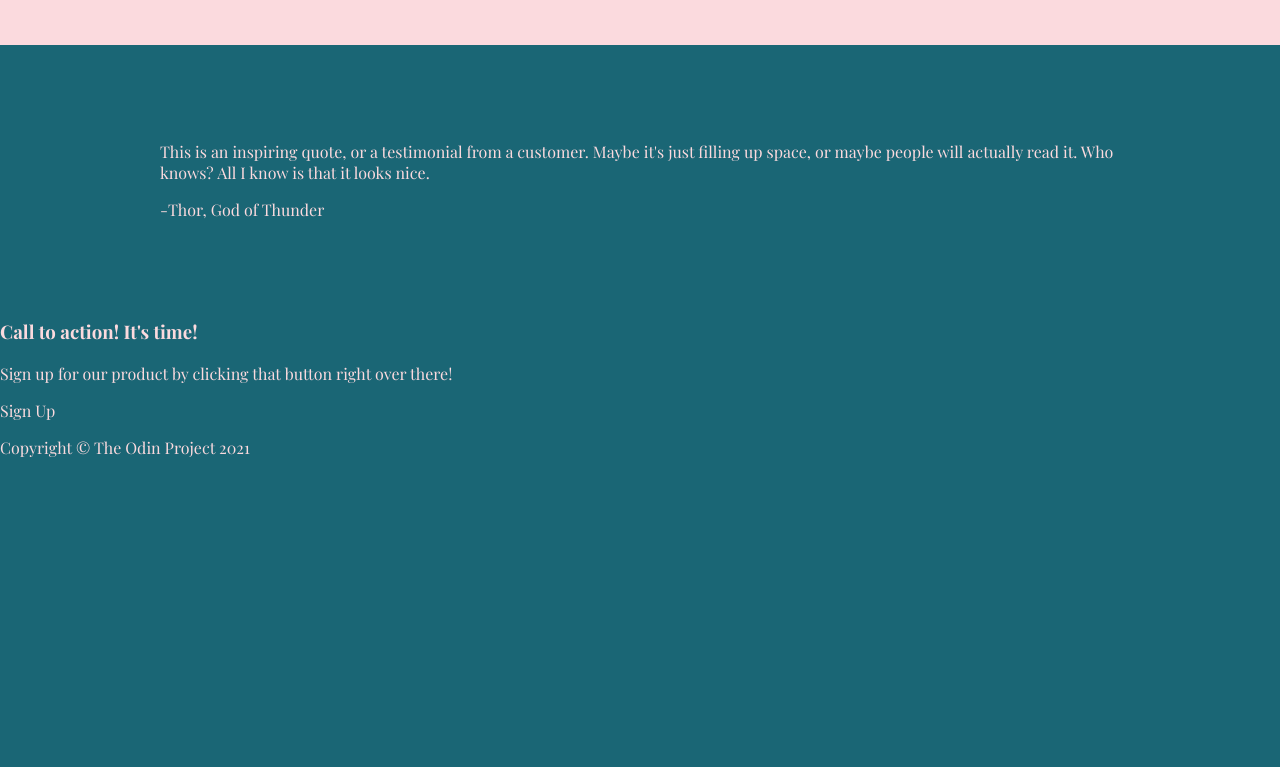
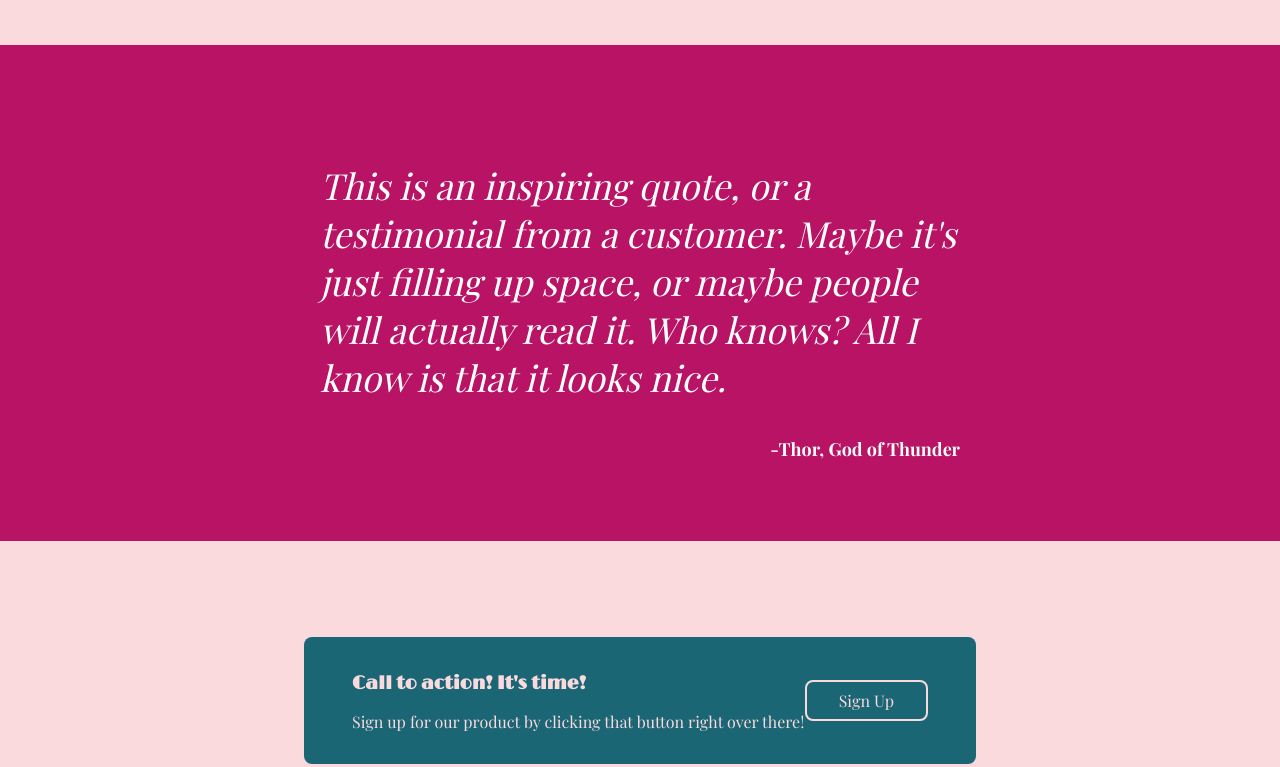
Before and after one commit to LesleyWesley/odin-landing-page, a plain HTML site: page index.html in a window 1280 px wide. Shown: the part 927-1694 px from the top of the page. Before the commit the page ends 1417 px from the top, so only its background shows below. Drawn offline with nearby package versions, Linux system fonts and the light colour scheme; a web font is replaced by a local one.

Commit message:
Finished adding styling

```diff
--- a/style.css
+++ b/style.css
@@ -3,7 +3,7 @@ body {
     color: #fbdade;
     font-family: "Playfair Display", serif;
     margin: 0;
-    padding: 1rem 0;
+    padding: 1rem 0 0 0;
 }
 
 header {
@@ -102,5 +102,58 @@ h1 {
 }
 
 .quote-section {
-    padding: 5rem 10rem;
+    padding: 5rem 20rem;
+    background-color: #b81365;
+    color: #FFF;
+    display: flex;
+    justify-content: center;
+    align-items: flex-end;
+    flex-direction: column;
 }
+
+.quote-section p {
+    font-size: 36px;
+    font-style: italic;
+    line-height: 3rem;
+}
+
+.quote-section span {
+    font-weight: bold;
+    font-size: 18px;
+}
+
+.cta-section {
+    background-color: #fbdade;
+    padding: 6rem 4rem ;
+    display: flex;
+    justify-content: center;
+    align-items: center;
+}
+
+.cta-container {
+    background-color: #1a6675;
+    width: 50%;
+    padding: 1rem 3rem;
+    border-radius: .5rem;
+    display: flex;
+    justify-content: space-between;
+    align-items: center;
+}
+
+h3 {
+    font-weight: bold;
+    font-family: "Limelight", cursive;
+    margin-bottom: 0;
+}
+
+.cta-container a {
+    border: 2px #fbdade solid;
+    border-radius: .5rem;
+    padding: .5rem 2rem;
+}
+
+footer {
+    display: flex;
+    justify-content: center;
+    align-items: center;
+}
```
